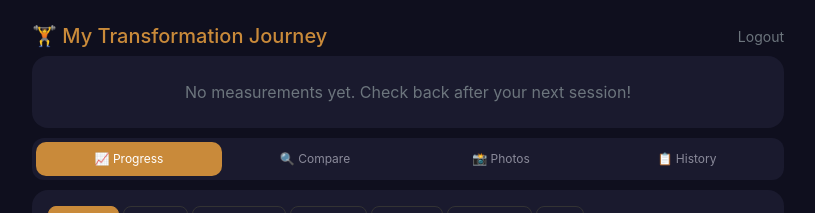
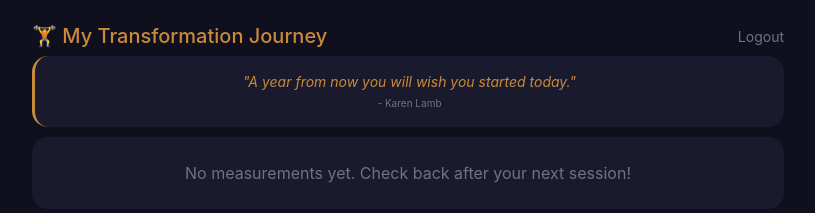
Before and after one commit to yeebkn141319/bk-weight-tracker, a Flask app: template templates/client.html in a window 1280 px wide. Shown: the top 213 px of the page, without its empty margins (232-1047 px from the left). Run offline with Flask 3, Linux system fonts and the light colour scheme; the template is opened without the code that fills it, so the values that code supplies are empty; some libraries are stand-ins or nearby versions.

Commit message:
Add motivational quotes on client login

```diff
--- a/templates/client.html
+++ b/templates/client.html
@@ -27,6 +27,36 @@
 <div><h4 class="gold mb-0" style="font-size:20px">🏋️ My Transformation Journey</h4><small class="text-secondary">{{ client.name }}</small></div>
 <a href="{{ url_for('logout') }}" class="text-secondary small text-decoration-none">Logout</a>
 </div>
+
+<!-- Motivational Quote -->
+<div id="quote-box" class="card p-3 text-center" style="border-left:3px solid #c98a3a">
+<div id="quote-text" class="gold" style="font-style:italic;font-size:14px;line-height:1.4"></div>
+<small id="quote-author" class="text-secondary" style="font-size:10px;margin-top:4px;display:block"></small>
+</div>
+
+<script>
+var quotes=[
+  {t:'"The journey of a thousand miles begins with a single step."',a:'- Lao Tzu'},
+  {t:'"The best time to plant a tree was 20 years ago. The second best time is now."',a:'- Chinese Proverb'},
+  {t:'"Small daily improvements over time lead to stunning results."',a:'- Unknown'},
+  {t:'"Your body hears everything your mind says. Stay positive."',a:'- Unknown'},
+  {t:'"The only bad workout is the one that didn\'t happen."',a:'- Unknown'},
+  {t:'"Success is the sum of small efforts repeated day in and day out."',a:'- Robert Collier'},
+  {t:'"Strive for progress, not perfection."',a:'- Unknown'},
+  {t:'"It does not matter how slowly you go, as long as you do not stop."',a:'- Confucius'},
+  {t:'"Take care of your body. It\'s the only place you have to live."',a:'- Jim Rohn'},
+  {t:'"The secret of getting ahead is getting started."',a:'- Mark Twain'},
+  {t:'"Your health is an investment, not an expense."',a:'- Unknown'},
+  {t:'"Don\'t watch the clock; do what it does. Keep going."',a:'- Sam Levenson'},
+  {t:'"The body achieves what the mind believes."',a:'- Napoleon Hill'},
+  {t:'"Strength does not come from the body. It comes from the will."',a:'- Unknown'},
+  {t:'"A year from now you will wish you started today."',a:'- Karen Lamb'}
+];
+var q=quotes[Math.floor(Math.random()*quotes.length)];
+document.getElementById('quote-text').textContent=q.t;
+document.getElementById('quote-author').textContent=q.a;
+setTimeout(function(){document.getElementById('quote-box').style.transition='opacity 1s';document.getElementById('quote-box').style.opacity='0.25'},8000);
+</script>
 
 {% set s = sessions[0] if sessions else None %}
 {% set s_prev = sessions[1] if sessions|length > 1 else None %}
```
